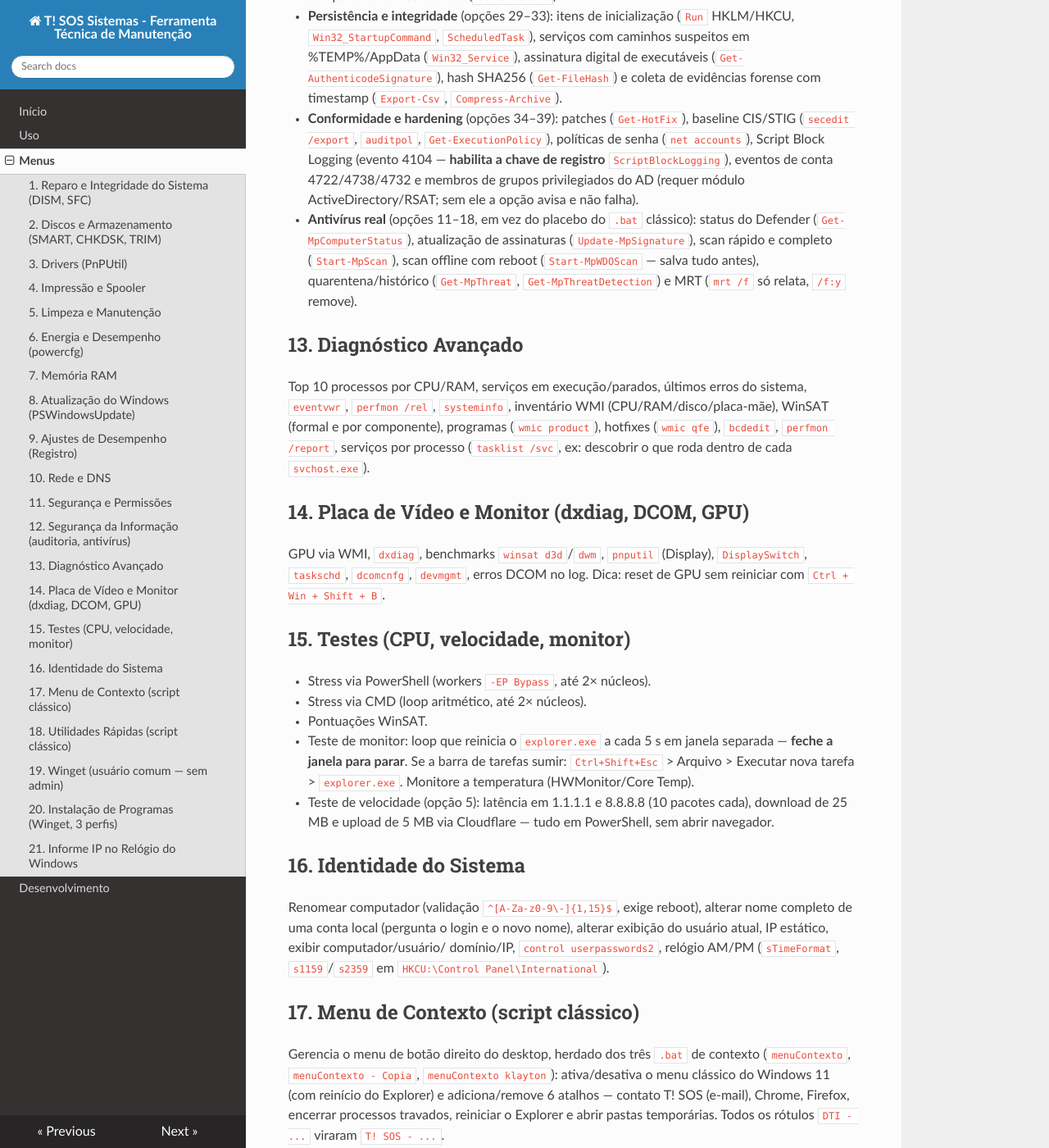
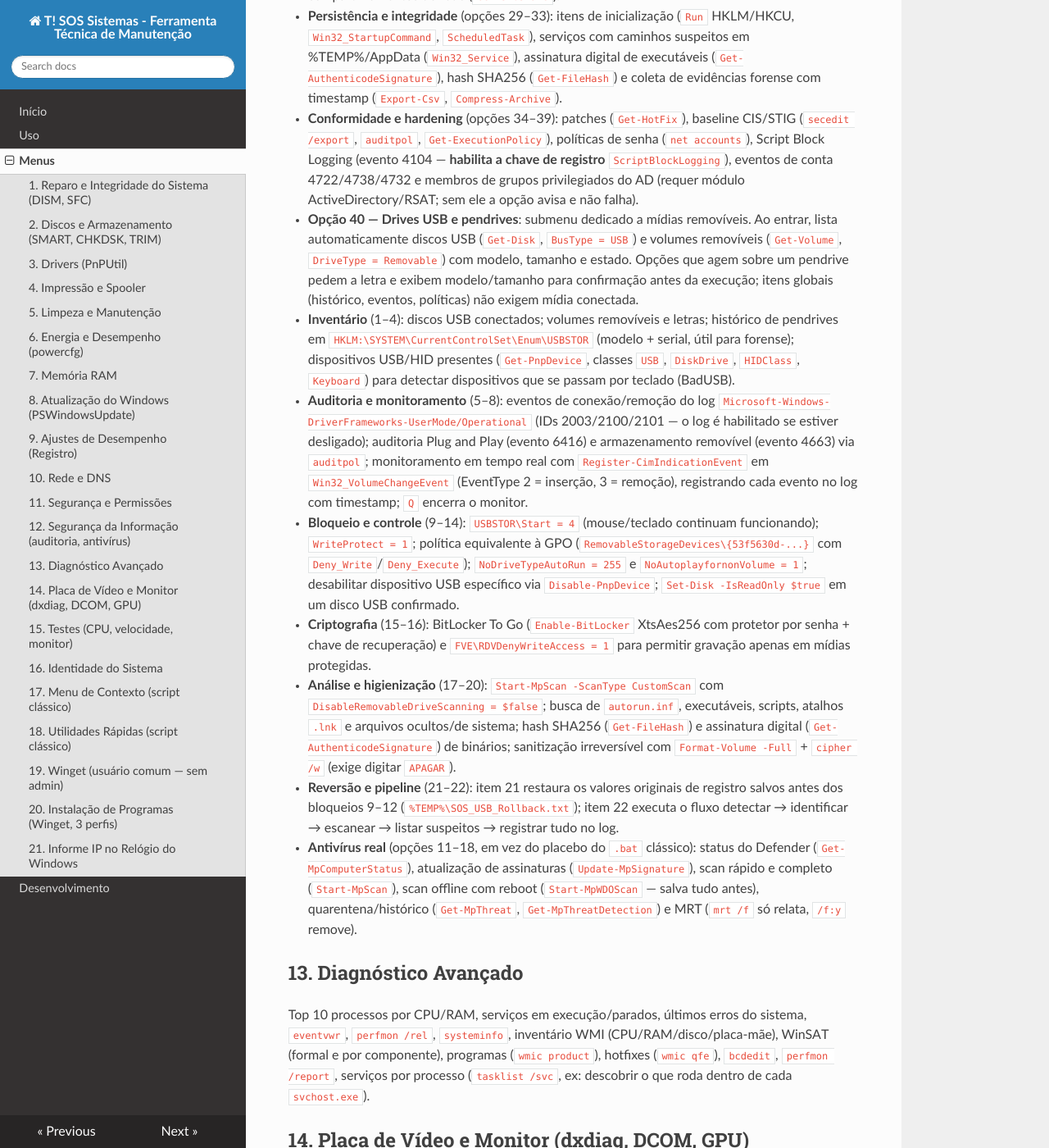
Before and after one commit to klaytonPrinceMS/ps1Bat, an MkDocs documentation site: the page built from docs/menus.md, in a window 1280 px wide and 1400 px high, scrolled down 2834 px. Shown: the whole window at 82% size. Built offline with MkDocs 1.6.1, drawn with Linux system fonts in a browser that asks for light colours; nearby versions of some CDN libraries.

Commit message:
261119 adiciona submenu de drives USB e pendrives no menu 12

```diff
--- a/docs/menus.md
+++ b/docs/menus.md
@@ -126,6 +126,46 @@ em drives externos, MRT.
   **habilita a chave de registro** `ScriptBlockLogging`), eventos de conta
   4722/4738/4732 e membros de grupos privilegiados do AD (requer módulo
   ActiveDirectory/RSAT; sem ele a opção avisa e não falha).
+- **Opção 40 — Drives USB e pendrives**: submenu dedicado a mídias removíveis.
+  Ao entrar, lista automaticamente discos USB (`Get-Disk`, `BusType = USB`)
+  e volumes removíveis (`Get-Volume`, `DriveType = Removable`) com modelo,
+  tamanho e estado. Opções que agem sobre um pendrive pedem a letra e exibem
+  modelo/tamanho para confirmação antes da execução; itens globais (histórico,
+  eventos, políticas) não exigem mídia conectada.
+
+  - **Inventário** (1–4): discos USB conectados; volumes removíveis e letras;
+    histórico de pendrives em `HKLM:\SYSTEM\CurrentControlSet\Enum\USBSTOR`
+    (modelo + serial, útil para forense); dispositivos USB/HID presentes
+    (`Get-PnpDevice`, classes `USB`, `DiskDrive`, `HIDClass`, `Keyboard`) para
+    detectar dispositivos que se passam por teclado (BadUSB).
+  - **Auditoria e monitoramento** (5–8): eventos de conexão/remoção do log
+    `Microsoft-Windows-DriverFrameworks-UserMode/Operational` (IDs
+    2003/2100/2101 — o log é habilitado se estiver desligado); auditoria
+    Plug and Play (evento 6416) e armazenamento removível (evento 4663) via
+    `auditpol`; monitoramento em tempo real com
+    `Register-CimIndicationEvent` em `Win32_VolumeChangeEvent` (EventType 2 =
+    inserção, 3 = remoção), registrando cada evento no log com timestamp;
+    `Q` encerra o monitor.
+  - **Bloqueio e controle** (9–14): `USBSTOR\Start = 4` (mouse/teclado
+    continuam funcionando); `WriteProtect = 1`; política equivalente à GPO
+    (`RemovableStorageDevices\{53f5630d-...}` com `Deny_Write`/`Deny_Execute`);
+    `NoDriveTypeAutoRun = 255` e `NoAutoplayfornonVolume = 1`;
+    desabilitar dispositivo USB específico via `Disable-PnpDevice`;
+    `Set-Disk -IsReadOnly $true` em um disco USB confirmado.
+  - **Criptografia** (15–16): BitLocker To Go (`Enable-BitLocker` XtsAes256
+    com protetor por senha + chave de recuperação) e
+    `FVE\RDVDenyWriteAccess = 1` para permitir gravação apenas em mídias
+    protegidas.
+  - **Análise e higienização** (17–20): `Start-MpScan -ScanType CustomScan`
+    com `DisableRemovableDriveScanning = $false`; busca de `autorun.inf`,
+    executáveis, scripts, atalhos `.lnk` e arquivos ocultos/de sistema;
+    hash SHA256 (`Get-FileHash`) e assinatura digital
+    (`Get-AuthenticodeSignature`) de binários; sanitização irreversível com
+    `Format-Volume -Full` + `cipher /w` (exige digitar `APAGAR`).
+  - **Reversão e pipeline** (21–22): item 21 restaura os valores originais
+    de registro salvos antes dos bloqueios 9–12
+    (`%TEMP%\SOS_USB_Rollback.txt`); item 22 executa o fluxo detectar →
+    identificar → escanear → listar suspeitos → registrar tudo no log.
 - **Antivírus real** (opções 11–18, em vez do placebo do `.bat` clássico):
   status do Defender (`Get-MpComputerStatus`), atualização de assinaturas
   (`Update-MpSignature`), scan rápido e completo (`Start-MpScan`),
```
Also changed, not shown: README.md (+1 -1 lines), 2 other files.
